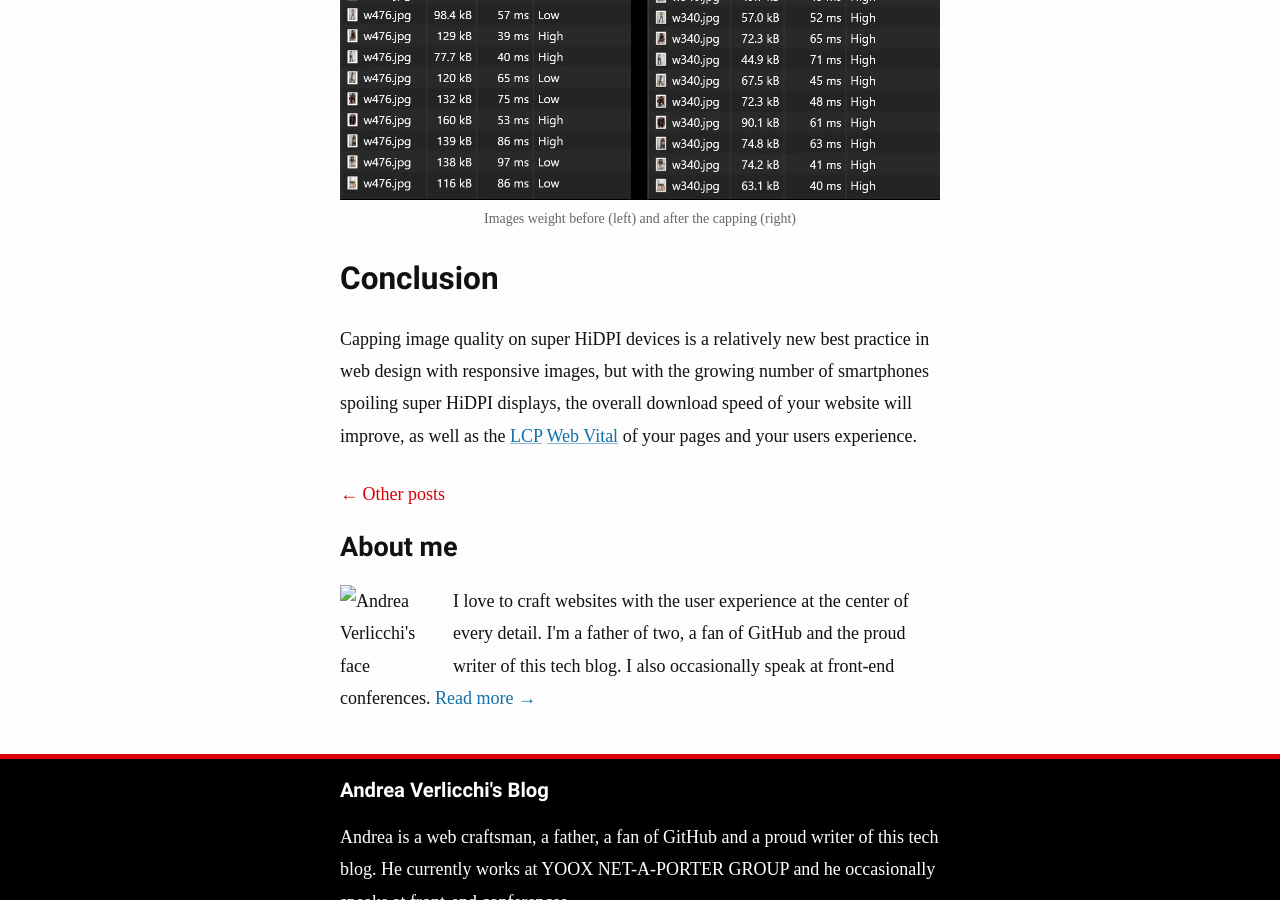
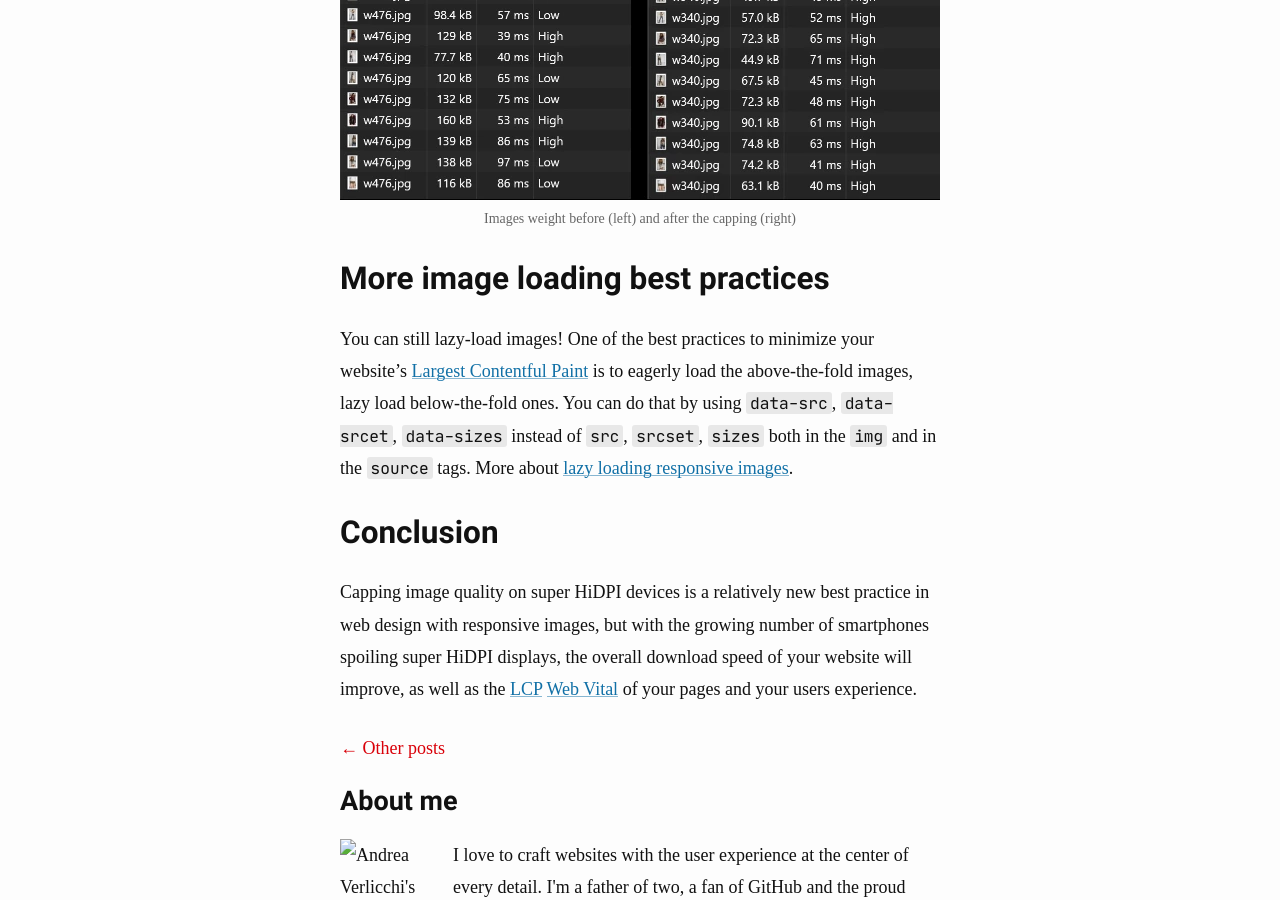
Before and after one commit to verlok/verlok.github.io, a Jekyll site: the page built from _posts/2020-11-11-capping-image-fidelity-2x-minimize-loading-time.md, in a window 1280 px wide and 900 px high, scrolled down 8442 px. Built offline with Jekyll 4.4.1, drawn with Linux system fonts in a browser that asks for light colours; some web fonts are replaced.

Commit message:
Added link about more best practices at the end

```diff
--- a/_posts/2020-11-11-capping-image-fidelity-2x-minimize-loading-time.md
+++ b/_posts/2020-11-11-capping-image-fidelity-2x-minimize-loading-time.md
@@ -226,6 +226,10 @@ Using this technique on the product listing page of one of the websites we manag
   <figcaption>Images weight before (left) and after the capping (right)</figcaption>
 </figure>
 
+## More image loading best practices
+
+You can still lazy-load images! One of the best practices to minimize your website’s [Largest Contentful Paint](https://web.dev/lcp/) is to eagerly load the above-the-fold images, lazy load below-the-fold ones. You can do that by using `data-src`, `data-srcet`, `data-sizes` instead of `src`, `srcset`, `sizes` both in the `img` and in the `source` tags. More about [lazy loading responsive images](({% post_url 2020-05-24-lazy-load-responsive-images-in-2020-srcset-sizes-picture-webp %})).
+
 ## Conclusion
 
 Capping image quality on super HiDPI devices is a relatively new best practice in web design with responsive images, but with the growing number of smartphones spoiling super HiDPI displays, the overall download speed of your website will improve, as well as the [LCP](https://web.dev/lcp/) [Web Vital](https://web.dev/vitals/) of your pages and your users experience.
```
